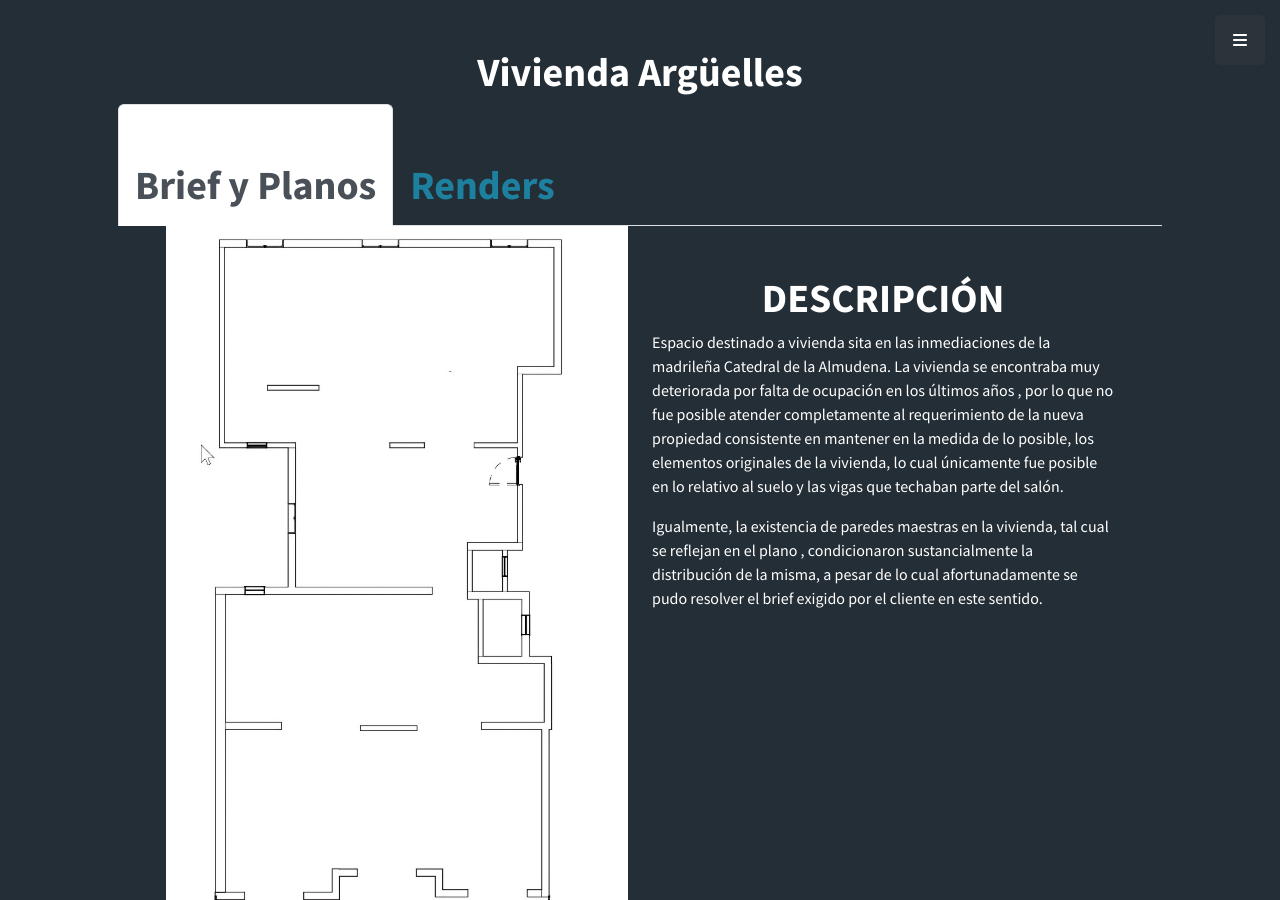
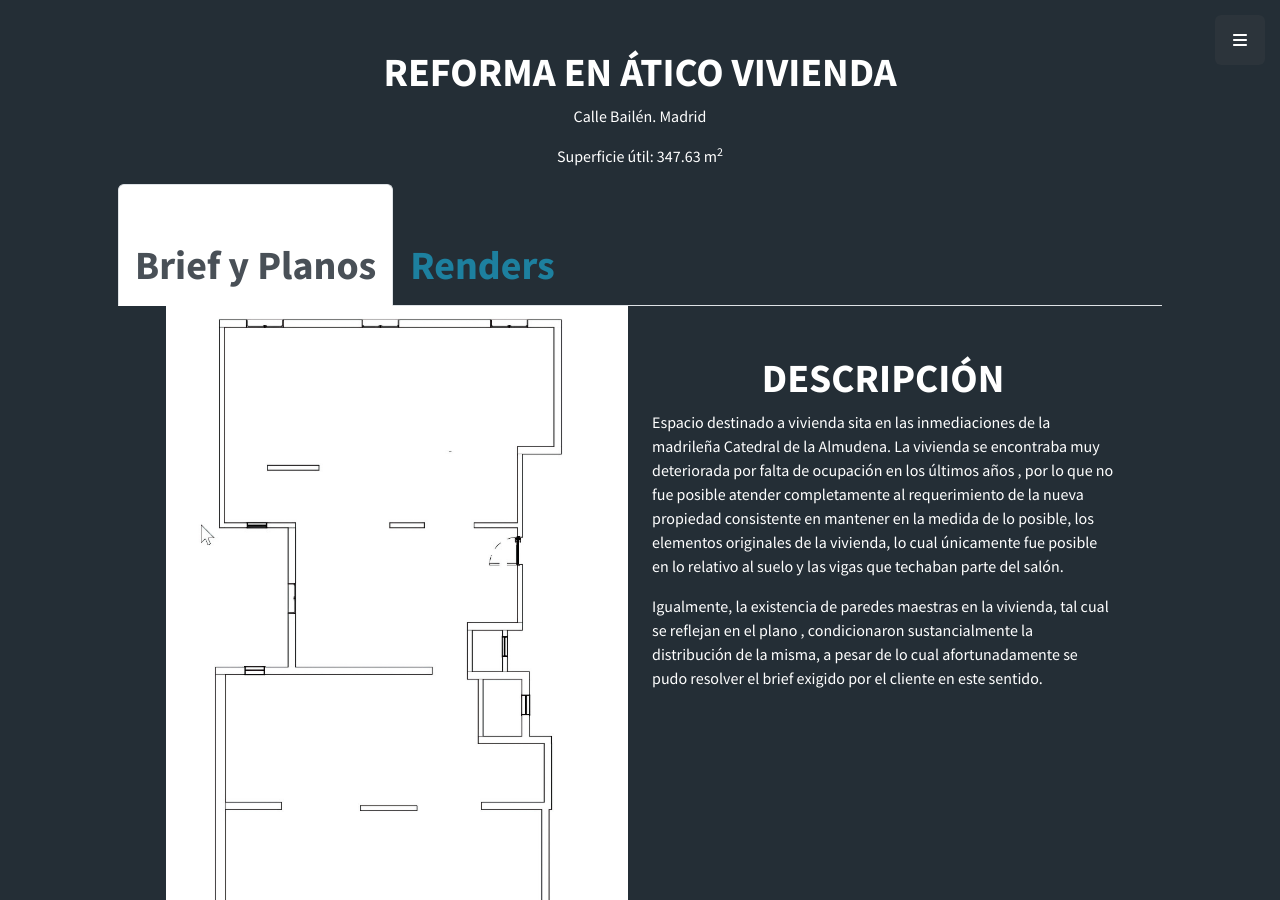
Before and after one commit to javinr/alvartinteriorism, a Jekyll site: the page built from projects-vivienda-atico-barrio-arguelles.html, in a window 1280 px wide and 900 px high. Built offline with Jekyll 4.4.1, drawn with Linux system fonts in a browser that asks for light colours; nearby versions of some CDN libraries.

Commit message:
#15 Superficie en los títulos

```diff
--- a/projects-vivienda-atico-barrio-arguelles.html
+++ b/projects-vivienda-atico-barrio-arguelles.html
@@ -3,7 +3,9 @@
 ---
 <div class="container px-4 px-lg-5">
   <div class="content-section-heading text-center">
-    <h1>Vivienda Argüelles</h1>
+    <h1 class="text-uppercase">Reforma en ático vivienda</h1>
+    <p>Calle Bailén. Madrid</p>
+    <p>Superficie útil: 347.63 m<sup>2</sup></p>
   </div>
   <ul class="nav nav-tabs" id="project-vivienda-tab" role="tablist">
     <li class="nav-item" role="presentation">
@@ -82,7 +84,7 @@
     </div>
     <div class="tab-pane fade" id="renders-tab-pane" role="tabpanel" aria-labelledby="renders-tab" tabindex="0">
       <div class="container px-4 px-lg-5" id="portfolio-vivienda-arguelles-imagenes">
-        <h2>Habitación principal</h2>
+        <h2>Habitación principal <span class="fs-6">Superficie últil: 55.73 m<sup>2</sup></span></h2>
         <!-- ************ HABITACIÓN PRINCIPAL  ************* -->
         <div class="row">
           <div class="col">
@@ -298,7 +300,7 @@
         </div>
         <hr/>
         <!-- ************ BAÑO HABITACIÓN PRINCIPAL ************* -->
-        <h2>Baño Habitación principal</h2>
+        <h2>Baño Habitación principal <span class="fs-6">Superficie últil: 11.60 m<sup>2</sup></span></h2>
         <div class="row">
           <div class="col">
 
@@ -394,7 +396,7 @@
         </div>
         <hr/>
         <!-- ******************** LA HABITACION DE CLARA *********************** -->
-        <h2>Habitación niña</h2>
+        <h2>Habitación niña <span class="fs-6">Superficie últil: 27.28 m<sup>2</sup></span></h2>
         <div class="row">
           <div class="col">
             <div class="row">
@@ -466,7 +468,7 @@
         </div>
         <hr/>
         <!-- ************************* ESTUDIO - OFICINA ***********************-->
-        <h2>Oficina</h2>
+        <h2>Oficina <span class="fs-6">Superficie últil: 33.46 m<sup>2</sup></span></h2>
         <div class="row">
 
           <div class="row">
@@ -558,7 +560,7 @@
         </div>
         <hr/>
         <!-- ******************+ COCINA  *************** -->
-        <h2>Cocina</h2>
+        <h2>Cocina <span class="fs-6">Superficie últil: 45.41 m<sup>2</sup></span></h2>
         <div class="row">
           <div class="col">
             <svg version="1.1" xmlns="http://www.w3.org/2000/svg" xmlns:xlink="http://www.w3.org/1999/xlink"
@@ -707,10 +709,10 @@
         <!-- ***************************** SALÓN COMEDOR ********************** -->
         <div class="row">
           <div class="col">
-            <h2>Salón</h2>
+            <h2>Salón <span class="fs-6">Superficie últil: 52.82 m<sup>2</sup></span></h2>
           </div>
           <div class="col">
-            <h2>Comedor</h2>
+            <h2>Comedor <span class="fs-6">Superficie últil: 29.66 m<sup>2</sup></span></h2>
           </div>
         </div>
         <div class="row">
@@ -810,7 +812,7 @@
         </div>
         <hr/>
         <!-- ******************************* TERRAZA ************************** -->
-        <h2>Terraza</h2>
+        <h2>Terraza <span class="fs-6">Superficie últil: 41.06 m<sup>2</sup></span></h2>
         <div class="row">
           <div class="col">
             <img src="/assets/img/project-vivienda-barrio-arguelles-madrid-terraza-psx-20230523-165724.jpg" class="img-fluid"  alt="..."/>
```
